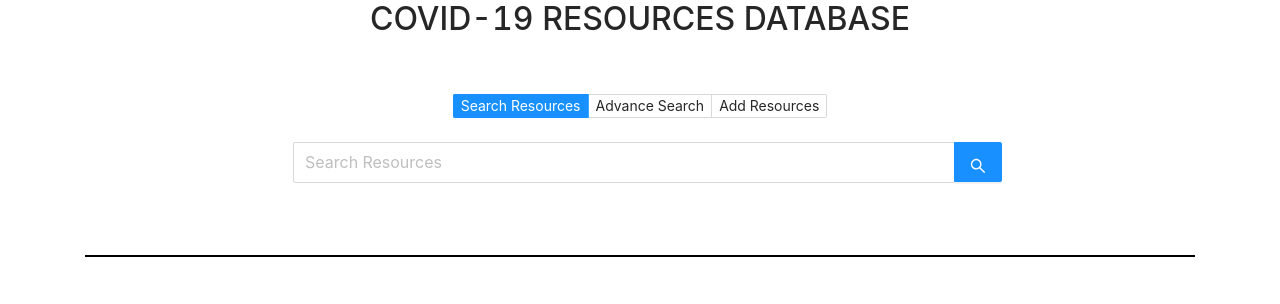
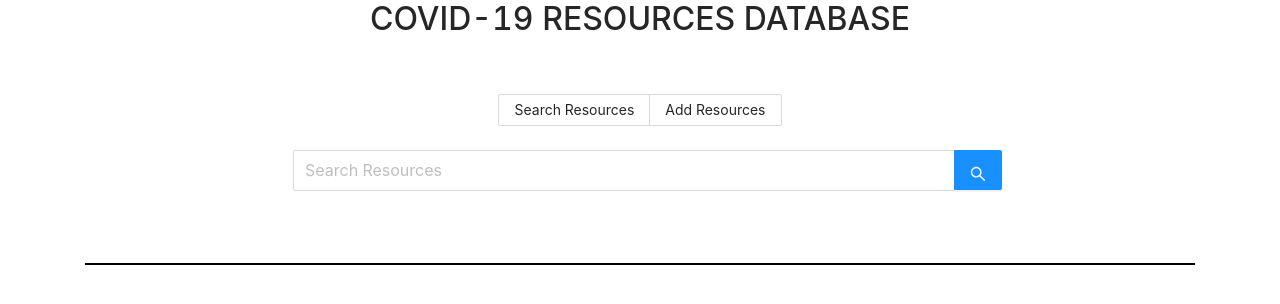
Before and after one commit to 4rr0w/cresoruce, a React (Create React App) app: page / in a window 1280 px wide. Shown: the top 304 px of the page. Built offline with nearby package versions, Linux system fonts and the light colour scheme.

Commit message:
search filters done

```diff
--- a/src/pages/homepage.js
+++ b/src/pages/homepage.js
@@ -41,8 +41,8 @@ function HomePage(props) {
             </div>
 
             <div className="d-flex flex-column mt-5">
-                <Radio.Group defaultValue="a" buttonStyle="solid" size ="small" className="m-auto">
-                    <Radio.Button value="a"
+                <Radio.Group defaultValue="a" buttonStyle="solid" size ="medium" className="m-auto">
+                    {/* <Radio.Button value="a"
 
                     onClick = {() => {
                         setRequirenments([]);
@@ -51,12 +51,12 @@ function HomePage(props) {
                     }
                     >
                         Search Resources
-                    </Radio.Button>
+                    </Radio.Button> */}
 
                     <Radio.Button value="b"
                         onClick = {() => setToggle("b")}
                     >
-                        Advance Search
+                        Search Resources
                     </Radio.Button>
 
                     <Radio.Button value="c"
```
